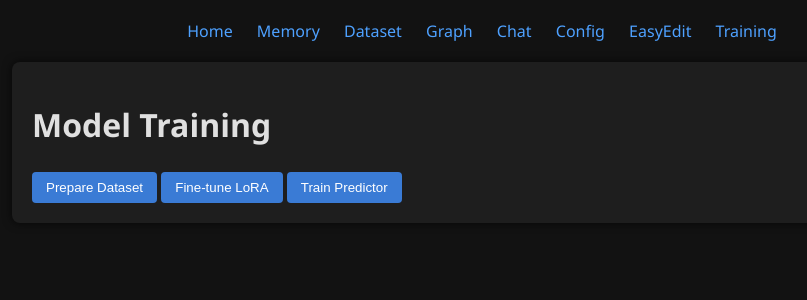
After one commit to shefben/diffuseLLM_agent, a Flask app: template webapp/templates/train.html in a window 1280 px wide. The commit adds this page. Shown: the top 300 px of the page, without its empty margins (158-965 px from the left). Run offline with Flask 3, Linux system fonts and the light colour scheme; the template is opened without the code that fills it, so the values that code supplies are empty; parts of the project's set-up code (start-up, migrations or seed data) failed here and were passed over.

Commit message:
Add training and patch detail pages

```diff
--- a/webapp/app.py
+++ b/webapp/app.py
@@ -191,6 +191,23 @@ def view_memory():
     return render_template("memory.html", entries=recent_entries)
 
 
+@app.route("/memory/<int:index>")
+def memory_detail_route(index: int):
+    """Display full details for a single memory entry."""
+    if not initialized:
+        return "Application not initialized", 503
+
+    data_dir = Path(app_config_global.get("general", {}).get("data_dir", ".agent_data"))
+    if not data_dir.is_absolute():
+        project_root = Path(app_config_global.get("general", {}).get("project_root", "."))
+        data_dir = project_root / data_dir
+    entries = load_success_memory(data_dir)
+    if index < 0 or index >= len(entries):
+        return redirect(url_for("view_memory"))
+    entry = entries[index]
+    return render_template("patch_detail.html", entry=entry)
+
+
 @app.route("/apply_patch", methods=["POST"])
 def apply_patch_route():
     """Run full patch generation for an issue and redirect to memory."""
@@ -303,6 +320,41 @@ def prepare_dataset_route():
     return render_template("dataset.html", message=message)
 
 
+@app.route("/train", methods=["GET", "POST"])
+def train_route():
+    if not initialized:
+        return "Application not initialized", 503
+
+    message = None
+    data_dir = Path(app_config_global.get("general", {}).get("data_dir", ".agent_data"))
+    if not data_dir.is_absolute():
+        project_root = Path(app_config_global.get("general", {}).get("project_root", "."))
+        data_dir = project_root / data_dir
+
+    if request.method == "POST":
+        action = request.form.get("action")
+        if action == "Prepare Dataset":
+            output_path = data_dir / "finetune_dataset.jsonl"
+            ok = build_finetune_dataset(data_dir, output_path, verbose=True)
+            message = f"Dataset written to {output_path}" if ok else "Failed to build dataset"
+        elif action == "Fine-tune LoRA":
+            try:
+                import subprocess
+                subprocess.run(["python3", "scripts/finetune_lora.py", "--data-dir", str(data_dir)], check=False)
+                message = "LoRA fine-tuning started"
+            except Exception as e:
+                message = f"Failed to run fine-tuning: {e}"
+        elif action == "Train Predictor":
+            try:
+                import subprocess
+                subprocess.run(["python3", "scripts/train_core_predictor.py", "--data-dir", str(data_dir)], check=False)
+                message = "Predictor training started"
+            except Exception as e:
+                message = f"Failed to train predictor: {e}"
+
+    return render_template("train.html", message=message)
+
+
 @app.route("/query_graph", methods=["GET"])
 def query_graph_route():
     """Query the knowledge graph and display results."""
--- a/webapp/templates/base.html
+++ b/webapp/templates/base.html
@@ -14,6 +14,7 @@
         <a href="{{ url_for('chat_route') }}">Chat</a>
         <a href="{{ url_for('config_route') }}">Config</a>
         <a href="{{ url_for('easyedit_route') }}">EasyEdit</a>
+        <a href="{{ url_for('train_route') }}">Training</a>
     </div>
     <div class="container">
         {% block content %}{% endblock %}
--- a/webapp/templates/memory.html
+++ b/webapp/templates/memory.html
@@ -5,7 +5,7 @@
 <tr><th>Timestamp</th><th>Issue</th><th>Patch Source</th><th>Diff Summary</th><th>Rating</th></tr>
 {% for e in entries %}
 <tr>
-    <td>{{ e.timestamp_utc }}</td>
+    <td><a href="{{ url_for('memory_detail_route', index=loop.index0) }}">{{ e.timestamp_utc }}</a></td>
     <td>{{ e.spec_issue_description }}</td>
     <td>{{ e.patch_source }}</td>
     <td><pre>{{ e.successful_diff_summary[:120] }}</pre></td>
--- /dev/null
+++ b/webapp/templates/train.html
@@ -0,0 +1,10 @@
+{% extends 'base.html' %}
+{% block content %}
+<h1>Model Training</h1>
+{% if message %}<p>{{ message }}</p>{% endif %}
+<form method="POST">
+    <input type="submit" name="action" value="Prepare Dataset">
+    <input type="submit" name="action" value="Fine-tune LoRA">
+    <input type="submit" name="action" value="Train Predictor">
+</form>
+{% endblock %}
```
Also changed, not shown: webapp/templates/patch_detail.html (added, +16 -0 lines).
